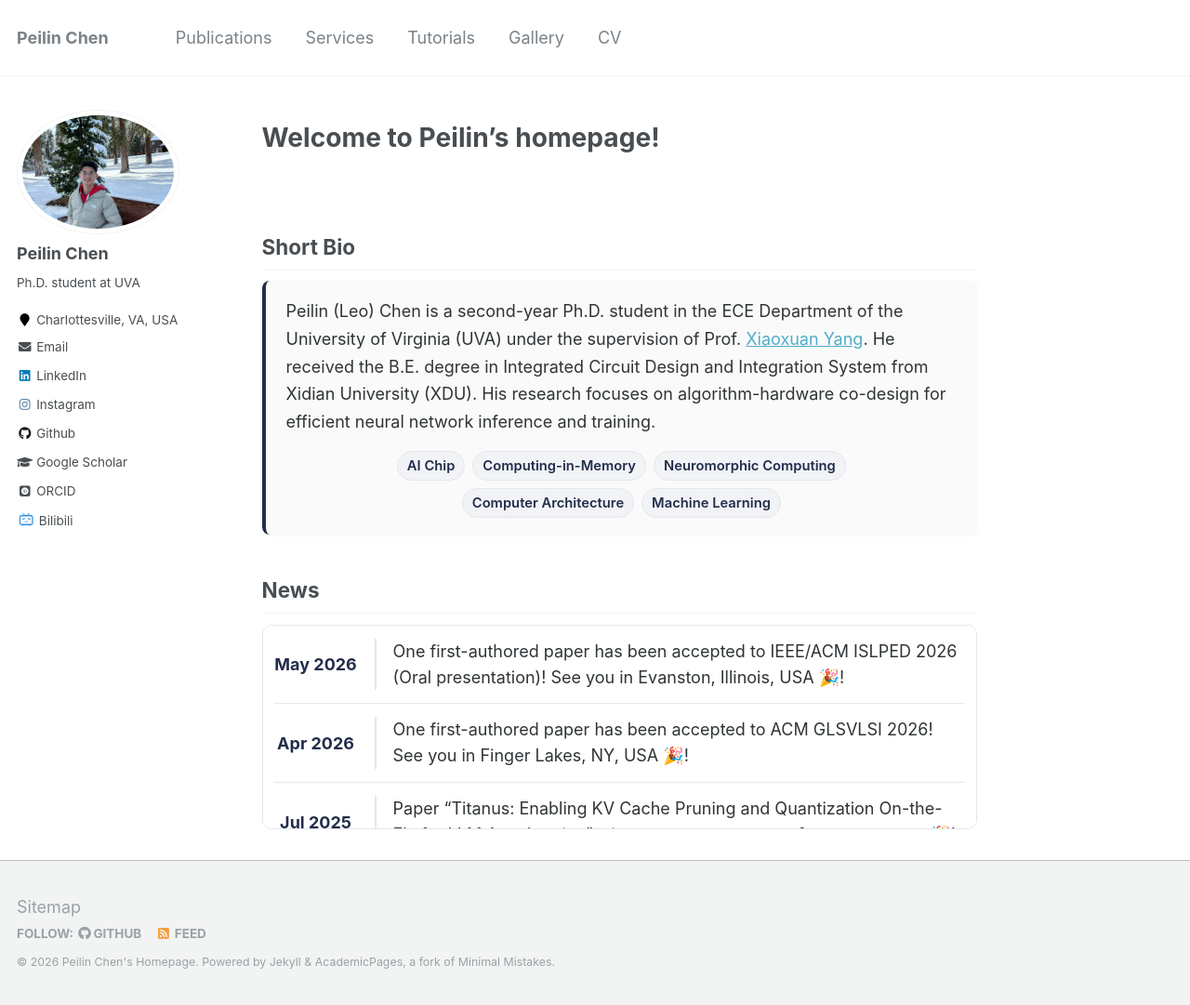
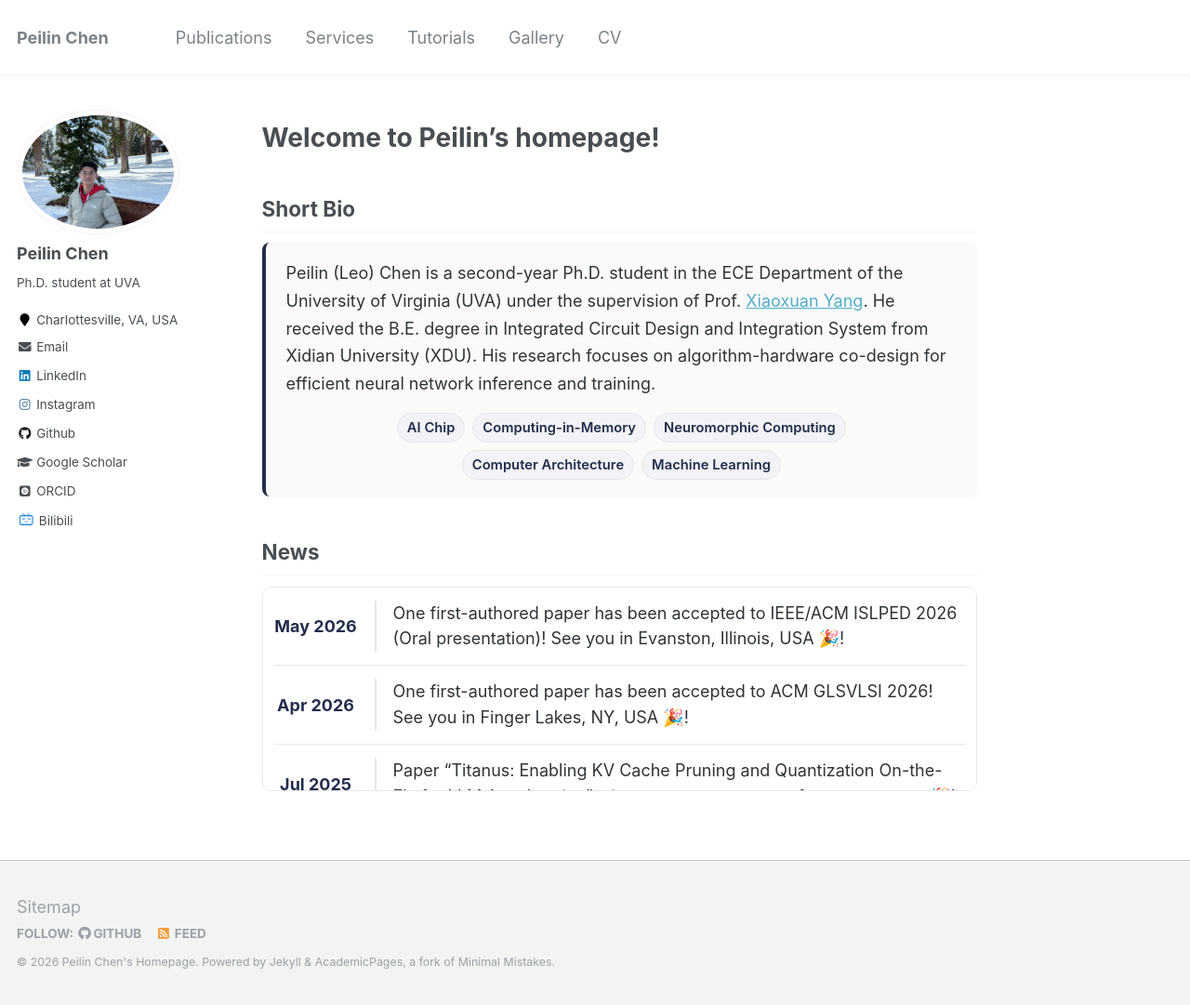
Before and after one commit to peilin-chen/peilin-chen.github.io, a Jekyll site: the page built from _pages/about.md, in a window 1280 px wide and 1081 px high. Shown: the whole window at 93% size. Built offline with Jekyll 4.4.1, drawn with Linux system fonts in a browser that asks for light colours; some web fonts are replaced.

```diff
--- a/_pages/about.md
+++ b/_pages/about.md
@@ -10,7 +10,7 @@ redirect_from:
 
 # Welcome to Peilin's homepage!
 
-&emsp;
+<!--&emsp-->
 
 ## Short Bio
 
```
